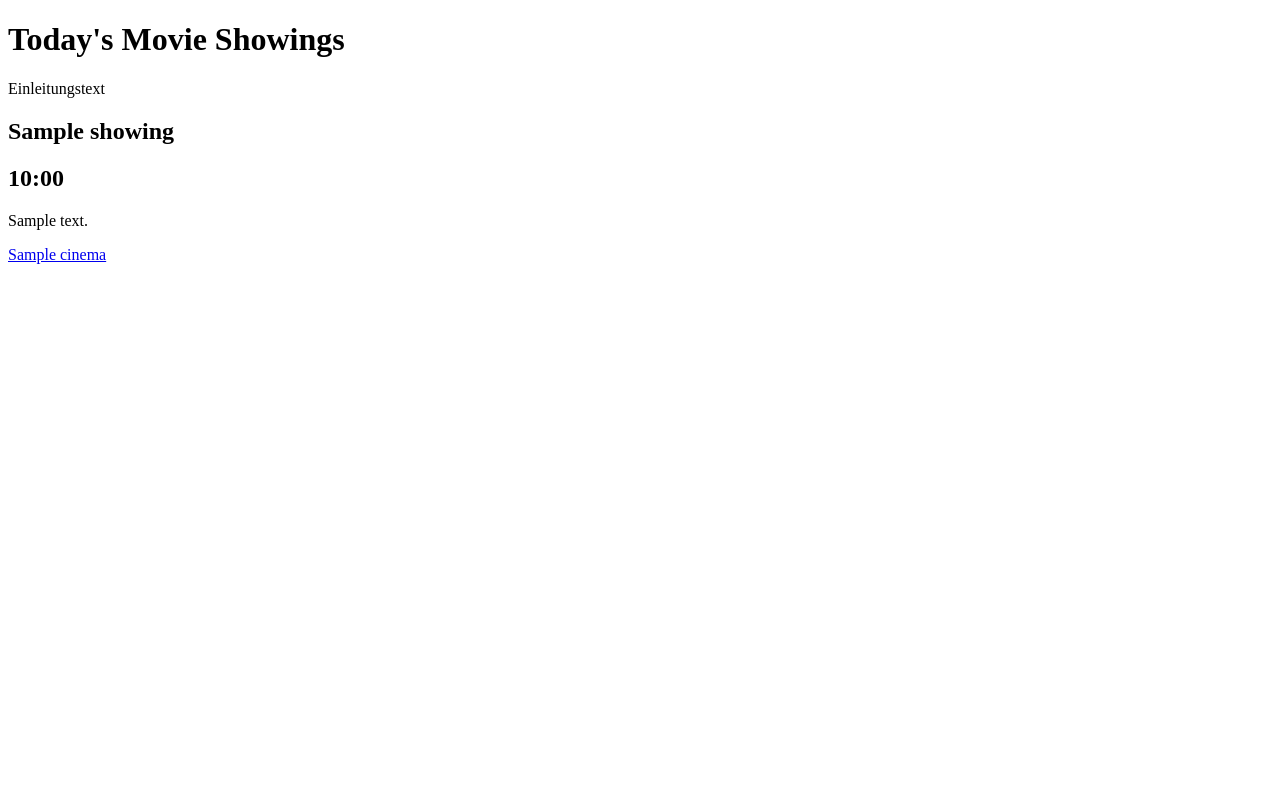
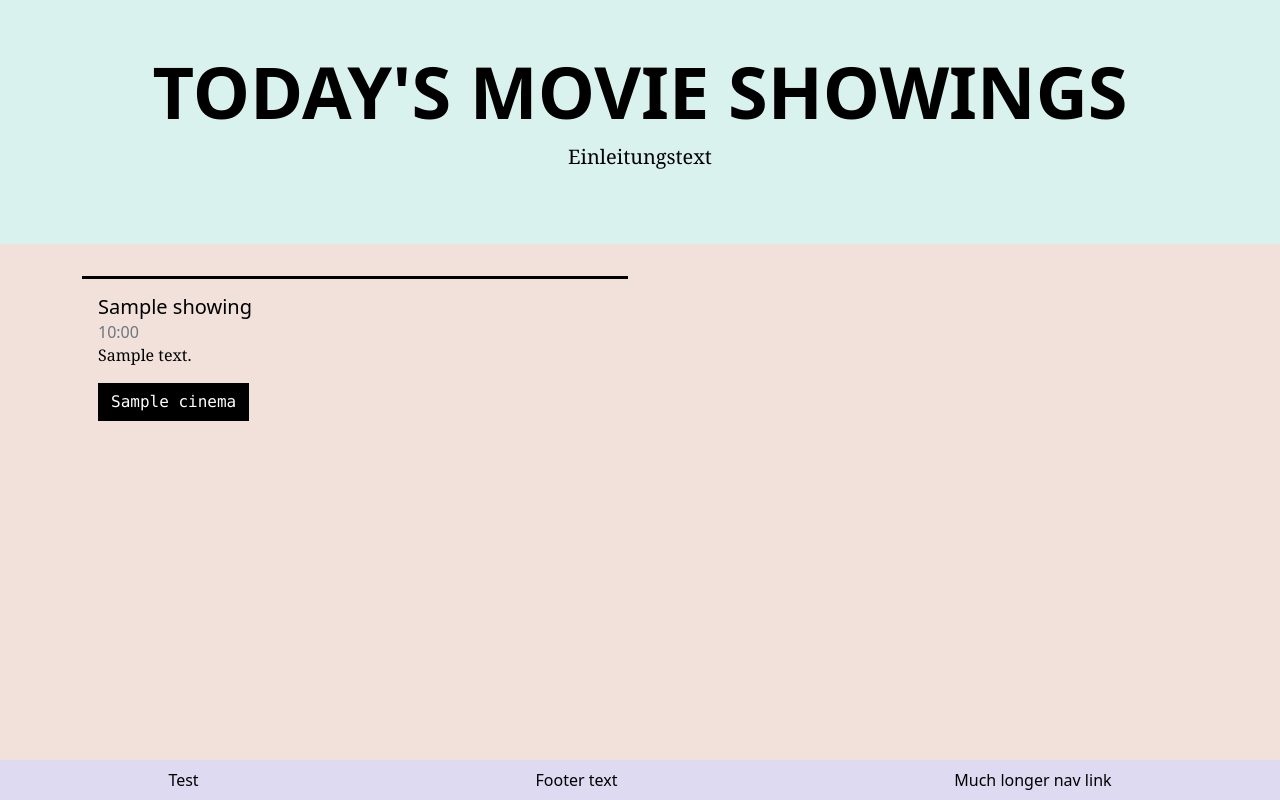
Before and after one commit to glatterf42/nonstop-kino, a Python web app: template templates/todays_movies.html in a window 1280 px wide. Run offline with Jinja, Linux system fonts and the light colour scheme; the template is opened without the code that fills it: most values are stand-ins (such as "Sample title", 1, 10 or a date in 2020); style sheets or scripts are compiled from the project's sources.

Commit message:
bit more fancy design

```diff
--- a/package.json
+++ b/package.json
@@ -2,5 +2,8 @@
   "name": "nonstop-kino",
   "dependencies": {
     "bootstrap": "^5.2.3"
+  },
+  "devDependencies": {
+    "sass": "^1.62.1"
   }
 }
--- /dev/null
+++ b/static/scss/_cards.scss
@@ -0,0 +1,4 @@
+.card {
+	border-top-width: .2rem;
+	border-color: black;
+}
--- /dev/null
+++ b/static/scss/_page.scss
@@ -0,0 +1,26 @@
+html {
+}
+
+#top-part {
+	background: #daf2ee;
+	padding: 3rem 1.5rem;
+}
+
+#list-container {
+	background: #f2e0da;
+	flex-grow: 1;
+	padding: 2rem 0;
+}
+
+#footer{
+	background: #dddaf2;
+}
+
+body {
+	display: flex;
+	flex-direction: column;
+}
+
+html, body {
+	height: 100%;
+}
--- /dev/null
+++ b/static/scss/_typography.scss
@@ -0,0 +1,28 @@
+p {
+	font-family: $font-family-serif;
+}
+
+h1 {
+	font-weight: bolder!important;
+	text-transform: uppercase;
+	font-size: 2rem;
+}
+
+.btn {
+	transition: transform .2s;
+
+	&:hover, &:focus {
+		transform: scale(0.96);
+	}
+
+	&:active {
+		transform: scale(0.94);
+
+	}
+}
+
+a:not(.btn) {
+	&:hover, &:focus {
+		text-decoration: underline;
+	}
+}
--- /dev/null
+++ b/static/scss/_variables.scss
@@ -0,0 +1,10 @@
+$font-family-serif: Charter, 'Bitstream Charter', 'Sitka Text', Cambria, serif;
+
+$primary: black;
+
+$body-color: #000;
+$border-radius: 0;
+$card-bg: transparent;
+$card-border-width: 0;
+$btn-link-color: #f2e0da;
+$btn-font-family: SFMono-Regular, Menlo, Monaco, Consolas, "Liberation Mono", "Courier New", monospace;
--- /dev/null
+++ b/static/scss/main.scss
@@ -0,0 +1,8 @@
+@import "variables";
+
+
+@import "../../node_modules/bootstrap/scss/bootstrap";
+
+@import "page";
+@import "typography";
+@import "cards";
--- a/templates/todays_movies.html
+++ b/templates/todays_movies.html
@@ -5,18 +5,21 @@
     <meta charset="utf-8">
     <title>Today's Movie Showings</title>
     <meta name="viewport" content="width=device-width, initial-scale=1">
-    <link rel="stylesheet" href="/static/bootstrap.min.css">
+    <link rel="stylesheet" href="/static/css/main.css">
 </head>
 
 <body>
-<div class="container">
+<div id="top-part">
 
-    <div class="px-4 py-5 my-5 text-center">
-        <h1 class="display-5 fw-bold">Today's Movie Showings</h1>
-        <div class="col-lg-6 mx-auto">
+    <div class="text-center container">
+        <h1 class="display-2">Today's Movie Showings</h1>
+        <div class="mx-auto">
             <p class="lead mb-4">Einleitungstext</p>
         </div>
     </div>
+</div>
+<div id="list-container">
+    <div class="container">
         <div class="list row row-cols-1 row-cols-md-2 g-4">
             {% for showing in showings %}
                 <div class="col">
@@ -27,13 +30,25 @@
                             {% if showing.summary %}
                                 <p>{{ showing.summary }}</p>
                             {% endif %}
-                        <a href="#" class="card-link">{{ showing.cinema }}</a>
+                            <a href="#" class="btn btn-primary">{{ showing.cinema }}</a>
                         </div>
                     </div>
                 </div>
             {% endfor %}
         </div>
     </div>
+</div>
+<ul id="footer" class="nav nav-fill">
+    <li class="nav-item">
+        <span class="nav-link">Test</span>
+    </li>
+    <li class="nav-item">
+        <a class="nav-link" href="#">Footer text</a>
+    </li>
+    <li class="nav-item">
+        <a class="nav-link" href="#">Much longer nav link</a>
+    </li>
+</ul>
 </body>
 
 </html>
```
Also changed, not shown: package-lock.json, 2 other files. Lines whose indentation alone changed are shown as unchanged.
